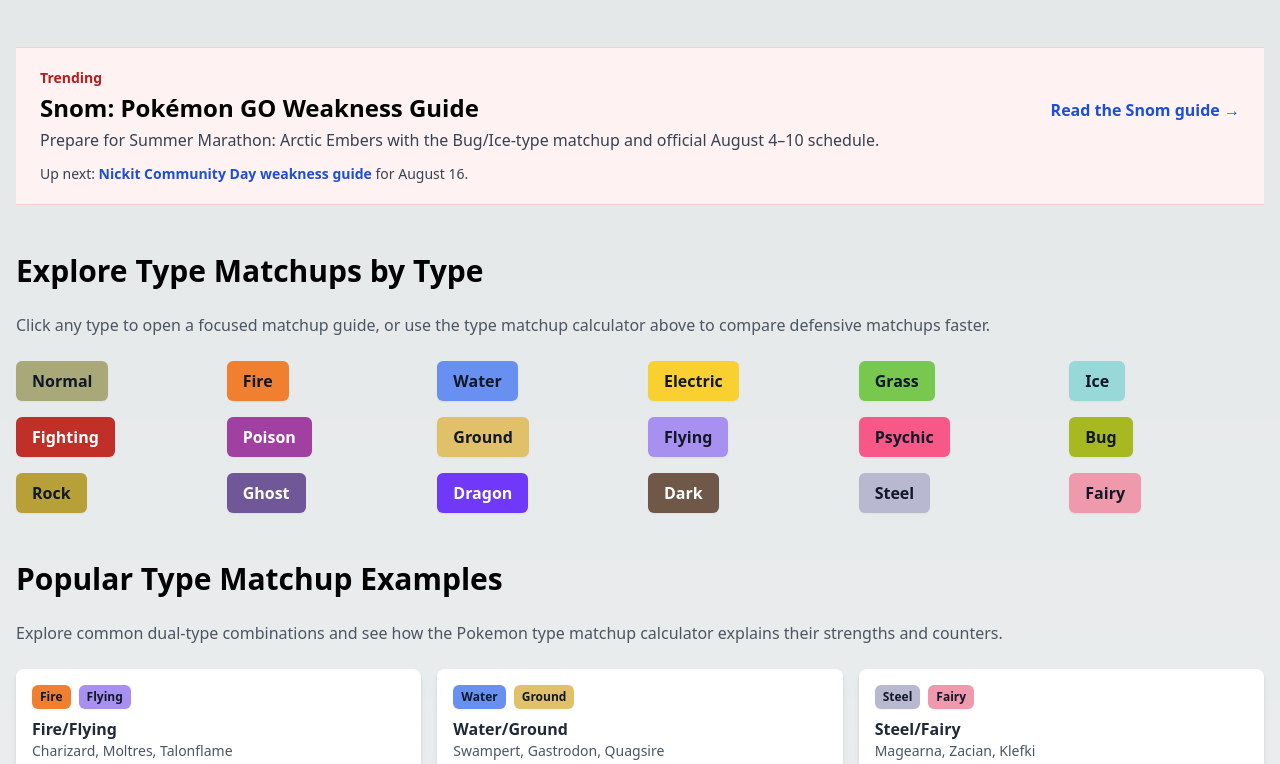
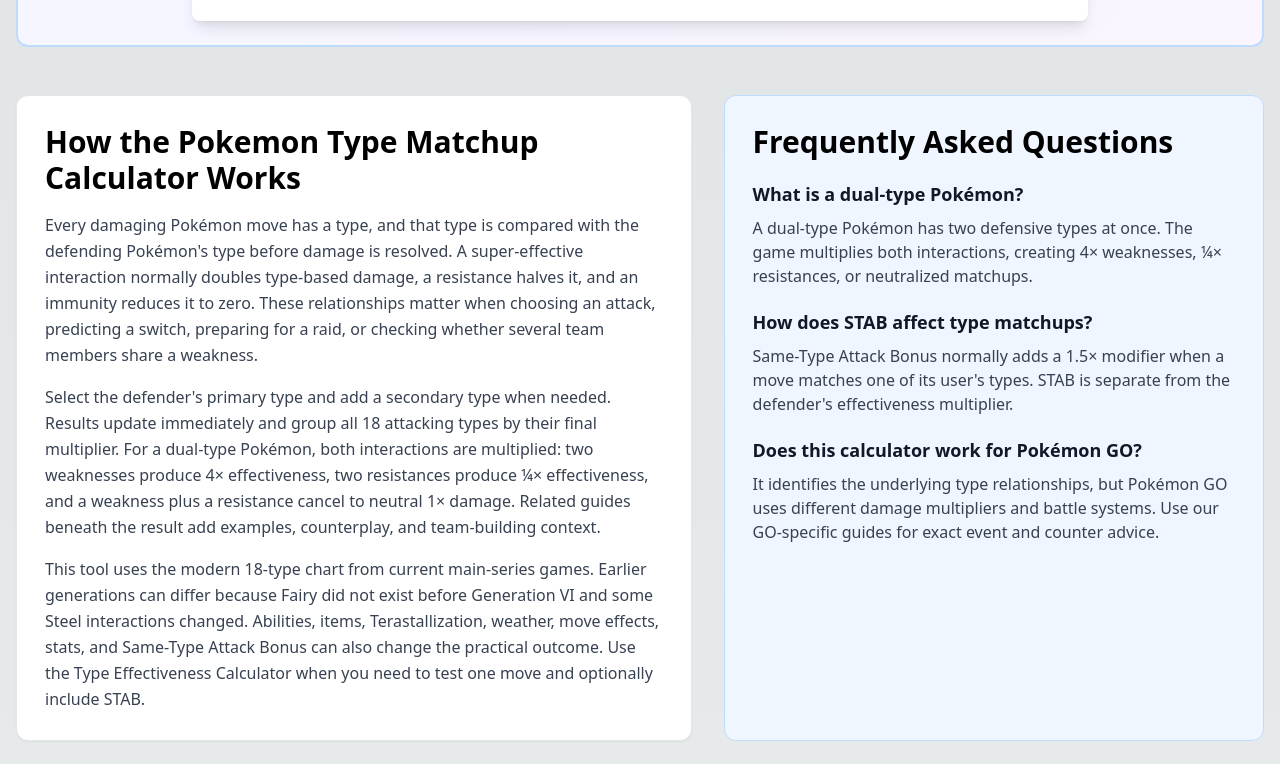
Before and after one commit to lincyang720/type-chart-calculator, a Next.js app: page / in a window 1280 px wide. Shown: the part 2036-2800 px from the top of the page. Built offline with nearby package versions, Linux system fonts and the light colour scheme.

Commit message:
seo: improve homepage engagement paths

```diff
--- a/app/layout.tsx
+++ b/app/layout.tsx
@@ -71,6 +71,7 @@
               <div className="hidden lg:flex gap-6 text-base">
                 <a href="/" className="hover:underline">Home</a>
                 <a href="/calculator" className="hover:underline">Calculator</a>
+                <a href="/pokemon/team-calculator" className="hover:underline">Team Builder</a>
                 <a href="/battle-simulator" className="hover:underline">Battle Simulator</a>
                 <a href="/types" className="hover:underline">All Types</a>
                 <a href="/pokemon" className="hover:underline">Pokemon</a>
--- a/app/page.tsx
+++ b/app/page.tsx
@@ -50,7 +50,7 @@
         {/* Tool-first Hero */}
         <section className="text-center mb-6 sm:mb-8">
           <h1 className="text-3xl sm:text-4xl md:text-5xl font-bold mb-4 bg-gradient-to-r from-blue-600 to-purple-600 bg-clip-text text-transparent">
-            Pokemon Type Matchup Calculator
+            Pokemon Type Calculator for Matchups & Weaknesses
           </h1>
           <p className="text-lg sm:text-xl text-gray-600 mb-6 max-w-3xl mx-auto px-4">
             Use this interactive type matchup tool to check weaknesses, resistances, immunities, and damage multipliers for any single or dual-type Pokemon combination.
@@ -61,6 +61,92 @@
         <section className="mb-12">
           <div className="bg-gradient-to-br from-blue-50 to-purple-50 rounded-xl p-4 sm:p-6 border-2 border-blue-200">
             <DualTypeCalculator />
+          </div>
+        </section>
+
+        <section className="mb-12 grid gap-8 lg:grid-cols-[1.25fr_1fr]" aria-labelledby="how-calculator-works">
+          <article className="rounded-xl border border-gray-200 bg-white p-5 shadow-sm sm:p-7">
+            <h2 id="how-calculator-works" className="text-2xl sm:text-3xl font-bold mb-4">
+              How the Pokemon Type Matchup Calculator Works
+            </h2>
+            <div className="space-y-4 text-gray-700 leading-relaxed">
+              <p>
+                Every damaging Pokémon move has a type, and that type is compared with the defending Pokémon&apos;s type
+                before damage is resolved. A super-effective interaction normally doubles type-based damage, a resistance
+                halves it, and an immunity reduces it to zero. These relationships matter when choosing an attack,
+                predicting a switch, preparing for a raid, or checking whether several team members share a weakness.
+              </p>
+              <p>
+                Select the defender&apos;s primary type and add a secondary type when needed. Results update immediately and
+                group all 18 attacking types by their final multiplier. For a dual-type Pokémon, both interactions are
+                multiplied: two weaknesses produce 4× effectiveness, two resistances produce ¼× effectiveness, and a
+                weakness plus a resistance cancel to neutral 1× damage. Related guides beneath the result add examples,
+                counterplay, and team-building context.
+              </p>
+              <p>
+                This tool uses the modern 18-type chart from current main-series games. Earlier generations can differ
+                because Fairy did not exist before Generation VI and some Steel interactions changed. Abilities, items,
+                Terastallization, weather, move effects, stats, and Same-Type Attack Bonus can also change the practical
+                outcome. Use the Type Effectiveness Calculator when you need to test one move and optionally include STAB.
+              </p>
+            </div>
+          </article>
+
+          <section className="rounded-xl border border-blue-200 bg-blue-50 p-5 sm:p-7" aria-labelledby="homepage-faq">
+            <h2 id="homepage-faq" className="text-2xl sm:text-3xl font-bold mb-5">Frequently Asked Questions</h2>
+            <div className="space-y-5 text-gray-700">
+              <div>
+                <h3 className="text-lg font-semibold text-gray-900 mb-2">What is a dual-type Pokémon?</h3>
+                <p>A dual-type Pokémon has two defensive types at once. The game multiplies both interactions, creating 4× weaknesses, ¼× resistances, or neutralized matchups.</p>
+              </div>
+              <div>
+                <h3 className="text-lg font-semibold text-gray-900 mb-2">How does STAB affect type matchups?</h3>
+                <p>Same-Type Attack Bonus normally adds a 1.5× modifier when a move matches one of its user&apos;s types. STAB is separate from the defender&apos;s effectiveness multiplier.</p>
+              </div>
+              <div>
+                <h3 className="text-lg font-semibold text-gray-900 mb-2">Does this calculator work for Pokémon GO?</h3>
+                <p>It identifies the underlying type relationships, but Pokémon GO uses different damage multipliers and battle systems. Use our GO-specific guides for exact event and counter advice.</p>
+              </div>
+            </div>
+          </section>
+        </section>
+
+        <section className="mb-12">
+          <div className="rounded-xl border border-blue-200 bg-white p-5 sm:p-6 shadow-sm">
+            <div className="flex flex-col gap-3 sm:flex-row sm:items-end sm:justify-between mb-5">
+              <div>
+                <p className="text-sm font-semibold uppercase tracking-wide text-blue-700">Next step</p>
+                <h2 className="text-2xl sm:text-3xl font-bold">Build From This Matchup</h2>
+                <p className="text-gray-700 mt-2 max-w-3xl">
+                  After checking one Pokemon&apos;s weaknesses, use these related Pokemon type calculator tools to test a
+                  full team, compare the complete type chart, or jump into popular Pokemon matchup pages.
+                </p>
+              </div>
+              <Link
+                href="/pokemon/team-calculator"
+                className="inline-flex items-center justify-center rounded-lg bg-blue-700 px-5 py-3 font-semibold text-white hover:bg-blue-800 transition-colors"
+              >
+                Open Team Builder →
+              </Link>
+            </div>
+            <div className="grid gap-4 md:grid-cols-2 lg:grid-cols-4">
+              <Link href="/pokemon/team-calculator" className="rounded-lg border border-gray-200 p-4 hover:border-blue-300 hover:bg-blue-50 transition-colors">
+                <h3 className="font-semibold text-gray-900">Pokemon Team Builder</h3>
+                <p className="text-sm text-gray-600 mt-2">Check shared weaknesses and defensive gaps across six Pokemon.</p>
+              </Link>
+              <Link href="/pokemon/type-chart" className="rounded-lg border border-gray-200 p-4 hover:border-blue-300 hover:bg-blue-50 transition-colors">
+                <h3 className="font-semibold text-gray-900">Complete Type Chart</h3>
+                <p className="text-sm text-gray-600 mt-2">Scan every type effectiveness result in one reference table.</p>
+              </Link>
+              <Link href="/pokemon" className="rounded-lg border border-gray-200 p-4 hover:border-blue-300 hover:bg-blue-50 transition-colors">
+                <h3 className="font-semibold text-gray-900">Pokemon Weakness Pages</h3>
+                <p className="text-sm text-gray-600 mt-2">Open matchup guides for Charizard, Pikachu, Garchomp, and more.</p>
+              </Link>
+              <Link href="/pokemon/type-quiz" className="rounded-lg border border-gray-200 p-4 hover:border-blue-300 hover:bg-blue-50 transition-colors">
+                <h3 className="font-semibold text-gray-900">Type Matchup Quiz</h3>
+                <p className="text-sm text-gray-600 mt-2">Practice weaknesses and resistances after using the calculator.</p>
+              </Link>
+            </div>
           </div>
         </section>
 
--- a/lib/seo.ts
+++ b/lib/seo.ts
@@ -1,9 +1,9 @@
 export const SITE_URL = 'https://www.typematchup.org';
 export const SITE_NAME = 'TypeMatchup';
 
-export const HOME_TITLE = 'Pokemon Type Calculator – Weakness & Matchup Tool';
+export const HOME_TITLE = 'Pokemon Type Calculator: Matchup & Weakness Tool';
 export const HOME_DESCRIPTION =
-  'Pokemon type calculator for instant matchups. Check strengths, weaknesses, resistances, immunities, and damage multipliers for any single or dual type.';
+  'Pokemon Type Calculator for instant matchups. Check weaknesses, resistances, immunities, team coverage, and damage multipliers for any single or dual type.';
 
 export function getTypePageTitle(typeName: string): string {
   return `${typeName} Type Weaknesses, Resistances & Matchups | ${SITE_NAME}`;
```
